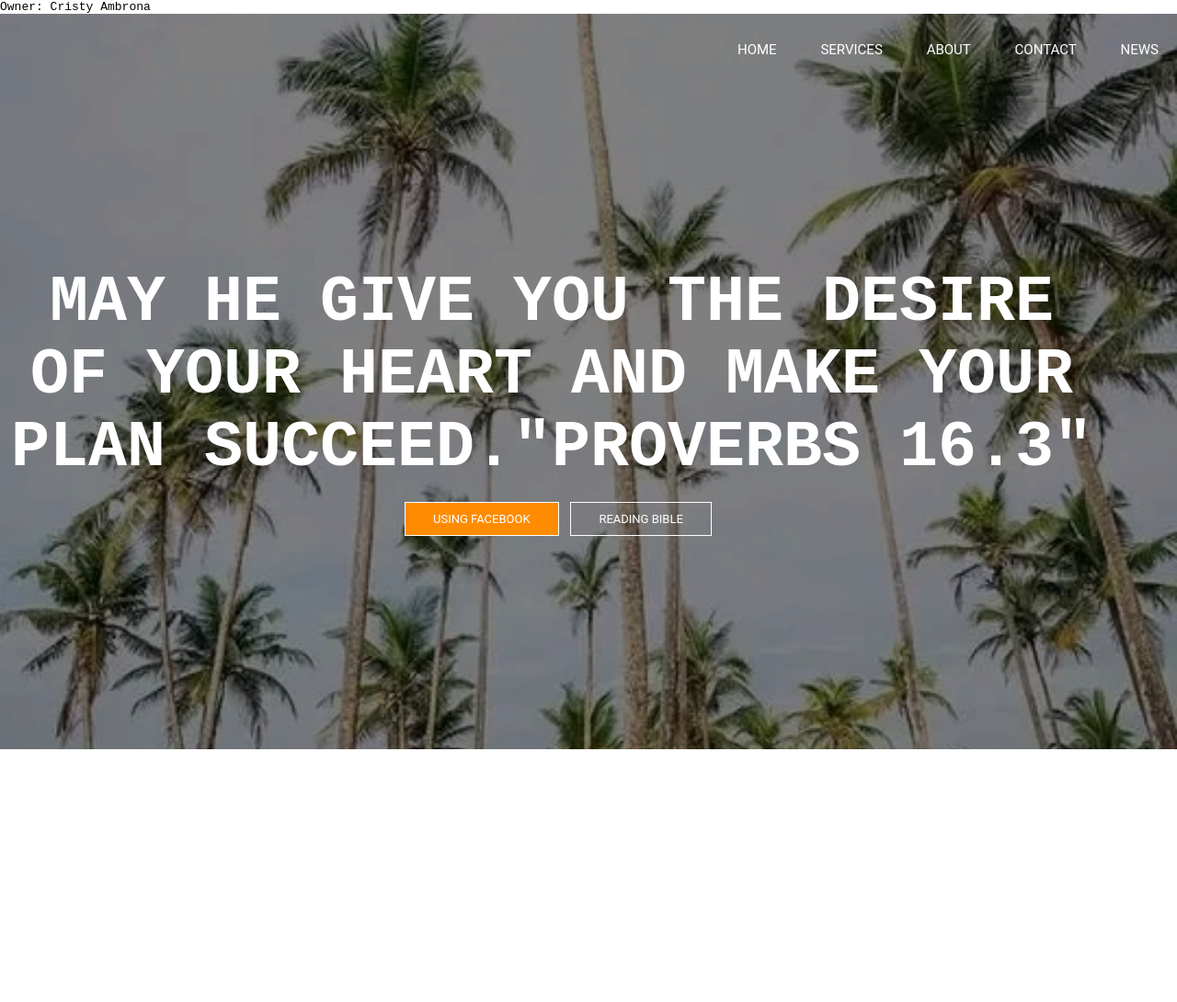
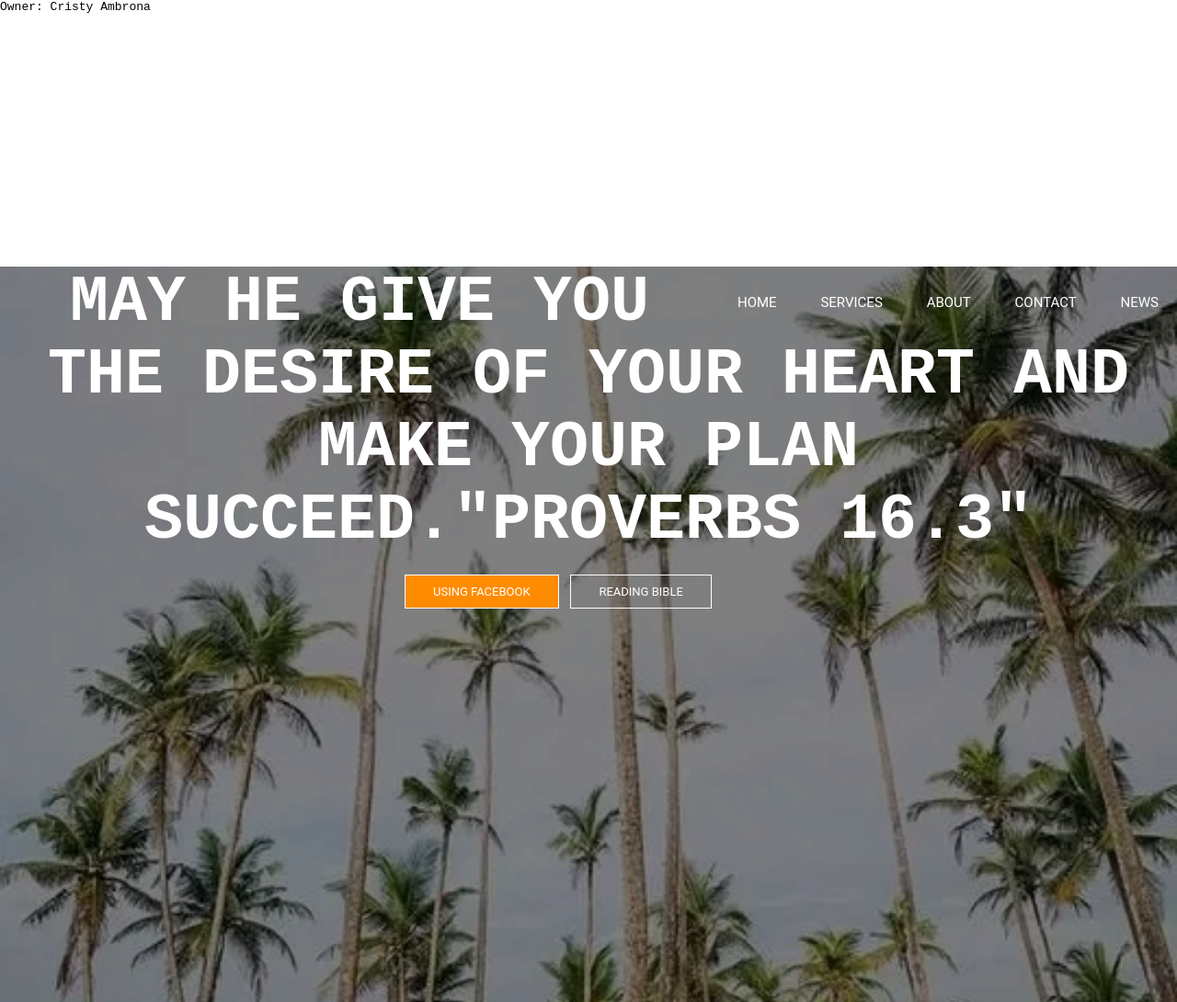
Before and after one commit to christyjaneambrona/christy, a plain HTML site: page INDEX.HTML in a window 1280 px wide. Shown: the whole page at 92% size. Before the commit the page ends 815 px from the top, so only its background shows below. Drawn offline with Linux system fonts and the light colour scheme.

Commit message:
Update INDEX.HTML

```diff
--- a/INDEX.HTML
+++ b/INDEX.HTML
@@ -1,6 +1,6 @@
 <html>
 <head>
-<title>Cristy Ambrona</title>
+<title>Cristy portfolio</title>
 <link href="style.css" rel="stylesheet" type="text/css">
 <p>Owner: Cristy Ambrona</p>
 </head>
@@ -21,7 +21,7 @@
 
         </div>
 
-        <div class="hero">
+        <div class="unwind">
         <h1>May he give you the desire of your heart and make your plan succeed."Proverbs 16.3"</h1>
 
 
```
